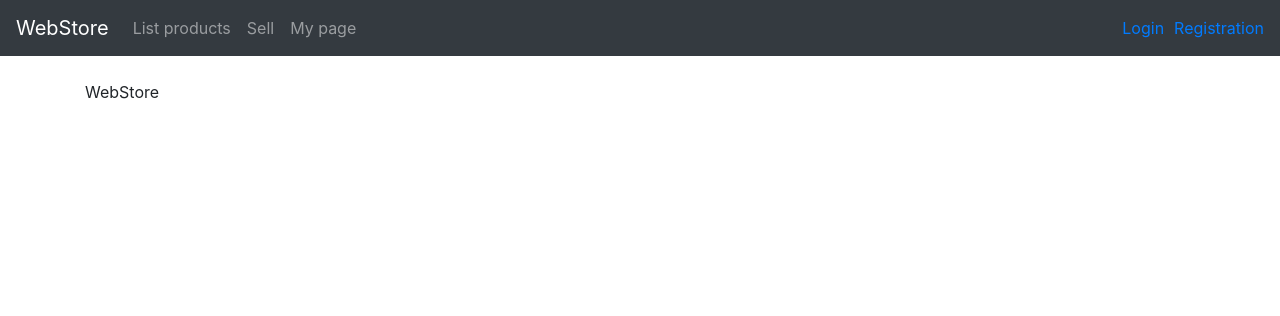
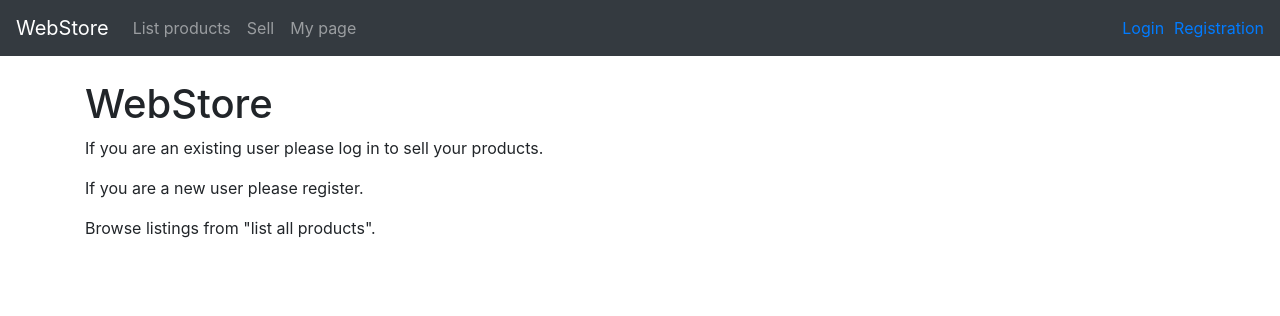
Before and after one commit to parissak/Verkkokauppa, a Flask app: page / in a window 1280 px wide. Shown: the top 316 px of the page. Run offline with Flask 2, Linux system fonts and the light colour scheme; some libraries are stand-ins or nearby versions.

Commit message:
teksti index-sivulle, olemassa olevan käyttäjänimen validointi

```diff
--- a/application/auth/views.py
+++ b/application/auth/views.py
@@ -1,4 +1,4 @@
-from flask import render_template, request, redirect, url_for, flash
+from flask import render_template, request, redirect, url_for
 from flask_login import login_user, logout_user
 from flask_login import current_user, login_required
 
@@ -42,6 +42,7 @@ def auth_registration_create():
     if not form.validate():
         return render_template("auth/regform.html", form = form)
 
+
     user = User(form.name.data, form.username.data, form.password.data)
 
     db.session().add(user)
--- a/application/templates/index.html
+++ b/application/templates/index.html
@@ -1,7 +1,9 @@
 {% extends "layout.html" %}
 
 {% block body %}
-  <p>
-    WebStore
-  </p>
+<h1>WebStore</h1>
+
+<p>If you are an existing user please log in to sell your products.</p>
+<p>If you are a new user please register.</p>
+<p>Browse listings from "list all products".</p>
 {% endblock %}
--- a/application/templates/products/list.html
+++ b/application/templates/products/list.html
@@ -1,6 +1,9 @@
 {% extends "layout.html" %}
 
 {% block body %}
+<h1>WebStore</h1>
+
+
 <table cellpadding ="10">
   <tr>
     <th>Product</th>
```
Also changed, not shown: application/auth/forms.py (+7 -2 lines).
